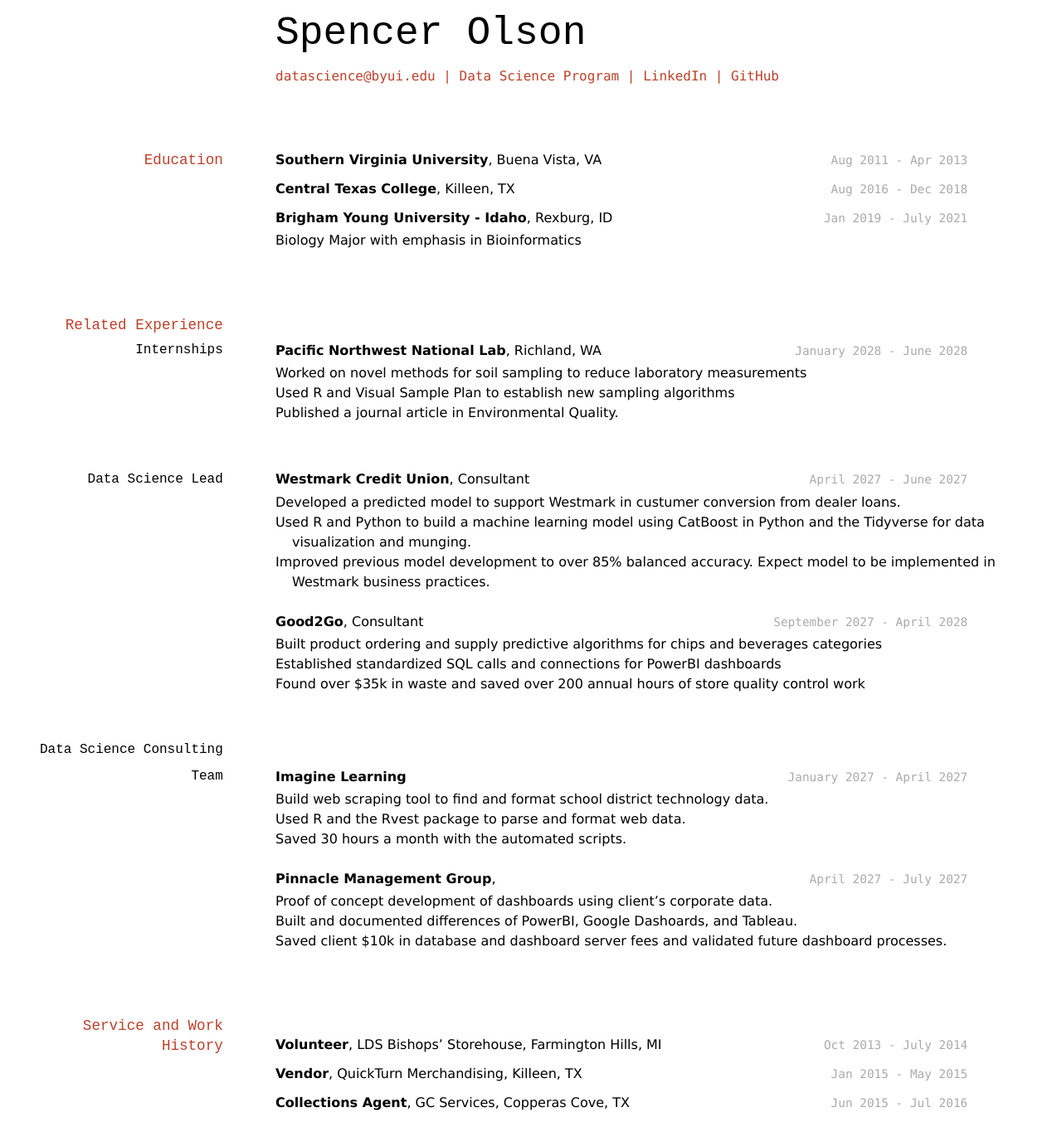
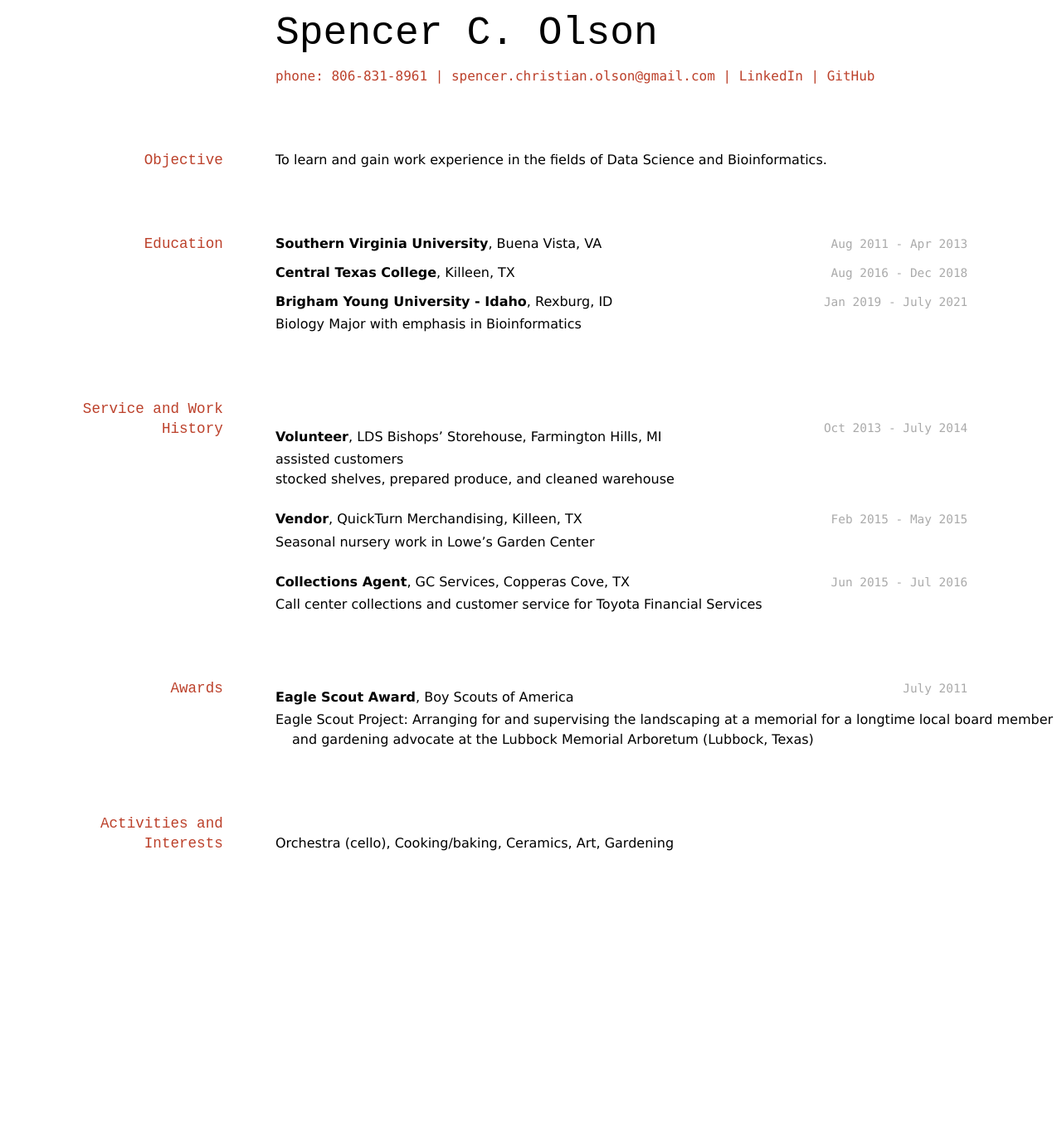
Before and after one commit to byuids-resumes/olson_resume, a Jekyll site: the page built from docs/index.md, in a window 1280 px wide. Shown: the whole page at 83% size. Built offline with Jekyll 4.4.1, drawn with Linux system fonts in a browser that asks for light colours; after the commit the page ends 1040 px from its top, so only the background shows below that.

Commit message:
First draft before edits from other people.

```diff
--- a/docs/index.md
+++ b/docs/index.md
@@ -2,16 +2,20 @@
 layout: cv
 title: Spencer Olson's Resume
 ---
-# Spencer Olson
+# Spencer C. Olson
 
 <div id="webaddress">
-<a href="datascience@byui.edu">datascience@byui.edu</a>
-| <a href="https://byuidatascience.github.io/development.html">Data Science Program</a>
-| <a href="https://www.linkedin.com/groups/13537407/">LinkedIn</a>
-| <a href="https://github.com/byuids-resumes">GitHub</a>
+phone: 806-831-8961 |
+<a href="spencer.christian.olson@gmail.com">spencer.christian.olson@gmail.com</a>
+| <a href="https://www.linkedin.com/in/spencer-c-olson/">LinkedIn</a>
+| <a href="https://github.com/spencercolson">GitHub</a>
 </div>
 
 <!-- https://www.monique.tech/the-art-of-markdown -->
+
+
+## Objective
+To learn and gain work experience in the fields of Data Science and Bioinformatics.
 
 ## Education
 
@@ -27,7 +31,7 @@ __Brigham Young University - Idaho__, Rexburg, ID
 - Biology Major with emphasis in Bioinformatics
 
 
-## Related Experience
+<!-- ## Related Experience
 
 ### Internships
 
@@ -68,20 +72,40 @@ __Pinnacle Management Group__,
 
 - Proof of concept development of dashboards using client's corporate data.
 - Built and documented differences of PowerBI, Google Dashoards, and Tableau.
-- Saved client $10k in database and dashboard server fees and validated future dashboard processes.
+- Saved client $10k in database and dashboard server fees and validated future dashboard processes. -->
 
 
 ## Service and Work History
 
 `Oct 2013 - July 2014`
+
 __Volunteer__, LDS Bishops' Storehouse, Farmington Hills, MI
+ - assisted customers
+ - stocked shelves, prepared produce, and cleaned warehouse
 
-`Jan 2015 - May 2015`
+`Feb 2015 - May 2015`
+
 __Vendor__, QuickTurn Merchandising, Killeen, TX
+ - Seasonal nursery work in Lowe’s Garden Center
 
 `Jun 2015 - Jul 2016`
+
 __Collections Agent__, GC Services, Copperas Cove, TX
+ - Call center collections and customer service for Toyota Financial Services
 
+
+## Awards
+
+`July 2011`
+
+__Eagle Scout Award__, Boy Scouts of America
+
+ - Eagle Scout Project: Arranging for and supervising the landscaping at a memorial for a longtime local board member and gardening advocate at the Lubbock Memorial Arboretum (Lubbock, Texas)
+
+
+## Activities and Interests
+
+Orchestra (cello), Cooking/baking, Ceramics, Art, Gardening
 
 <!-- ### Footer
 
```
